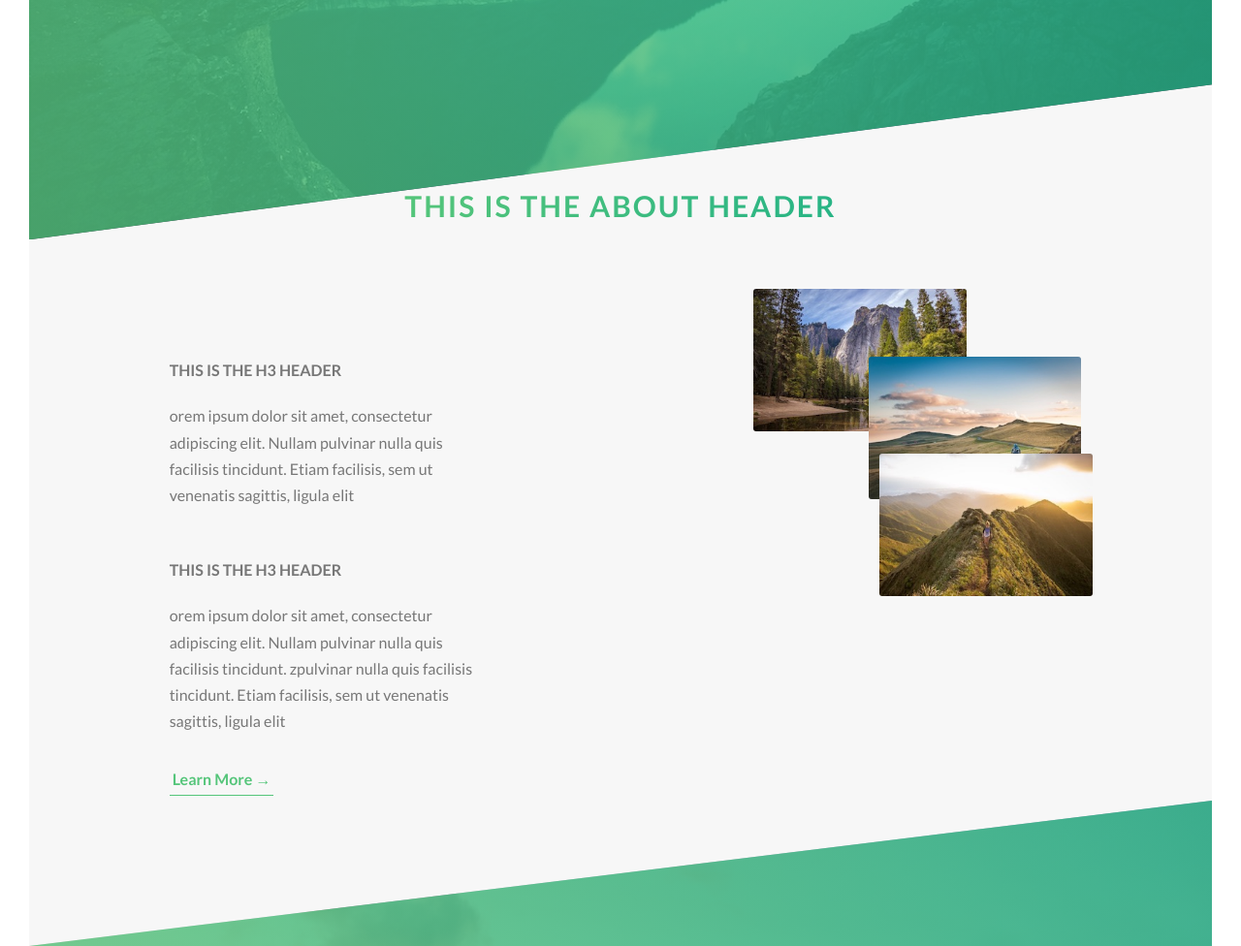
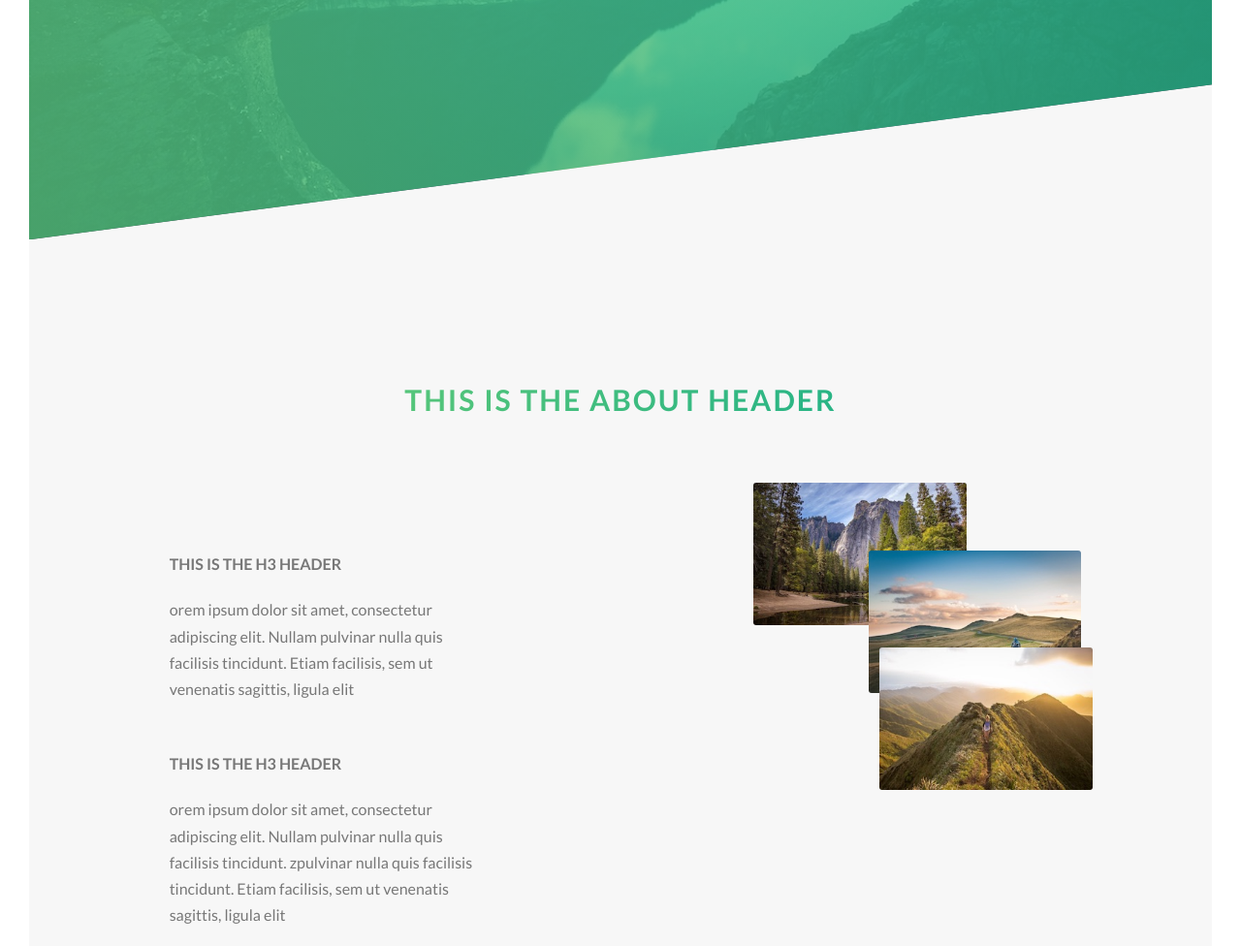
Before and after one commit to AllenLiu7/css_prac, a website: page index.html in a window 1280 px wide. Shown: the part 570-1546 px from the top of the page at 97% size. Drawn offline with Linux system fonts and the light colour scheme.

Commit message:
adjust about session padding

```diff
--- a/sass/components/_form.scss
+++ b/sass/components/_form.scss
@@ -76,7 +76,7 @@
     top: -0.4rem;
 
     &::after {
-      content: "";
+      content: '';
       display: block;
       height: 1rem;
       width: 1rem;
--- a/sass/pages/_home.scss
+++ b/sass/pages/_home.scss
@@ -1,6 +1,6 @@
 .section-about {
   background-color: $color-grey-light;
-  padding: 10rem 0rem;
+  padding: 30rem 0rem;
   margin-top: -20vh;
   //use minus margin-top to push the background up
   //use 25rem padding top to push the header down
```
Also changed, not shown: css/style.css.
